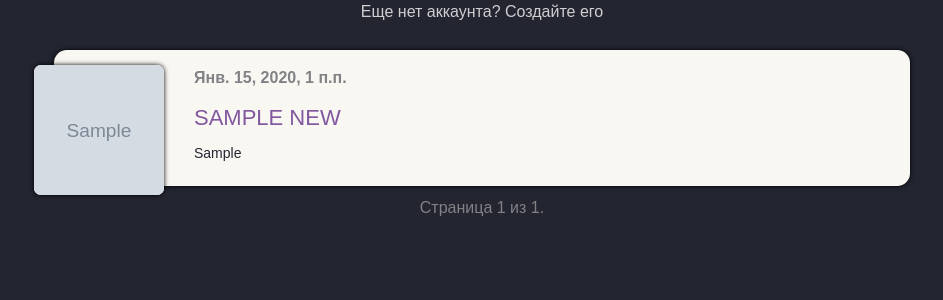
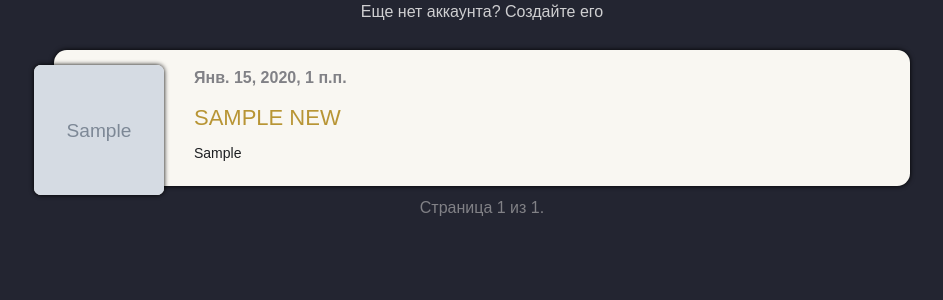
Before and after one commit to C15HOT/apps_shop, a Django app: page / in a window 1280 px wide. Shown: the part 185-485 px from the top of the page, without its empty margins (158-1101 px from the left). Run offline with Django 3.2, Linux system fonts and the light colour scheme; tables that the repository leaves empty hold one stand-in row (values such as "Sample post"); grey boxes marked "Sample" are stand-in pictures; some libraries are stand-ins or nearby versions.

Commit message:
Gold style title news

```diff
--- a/static/css/style.css
+++ b/static/css/style.css
@@ -215,18 +215,20 @@ position: relative;
 }
 .post-title>a {
 	cursor: pointer;
-	color: #81589f;
-
+	/* color: #81589f; */
+	color: #b89535
 }
 .post-title > a:hover{
 	text-decoration: none;
-	color: #232531;
+	/* color: #232531; */
+	color: #ebc03f;
 }
 
 .post-text {
 	margin-bottom: 10px;
 	font-size: 14px;
-	color:#232531;
+	/* color:#232531; */
+	color: #1d1f22;
 	font-family: sans-serif;
 
 }
```
